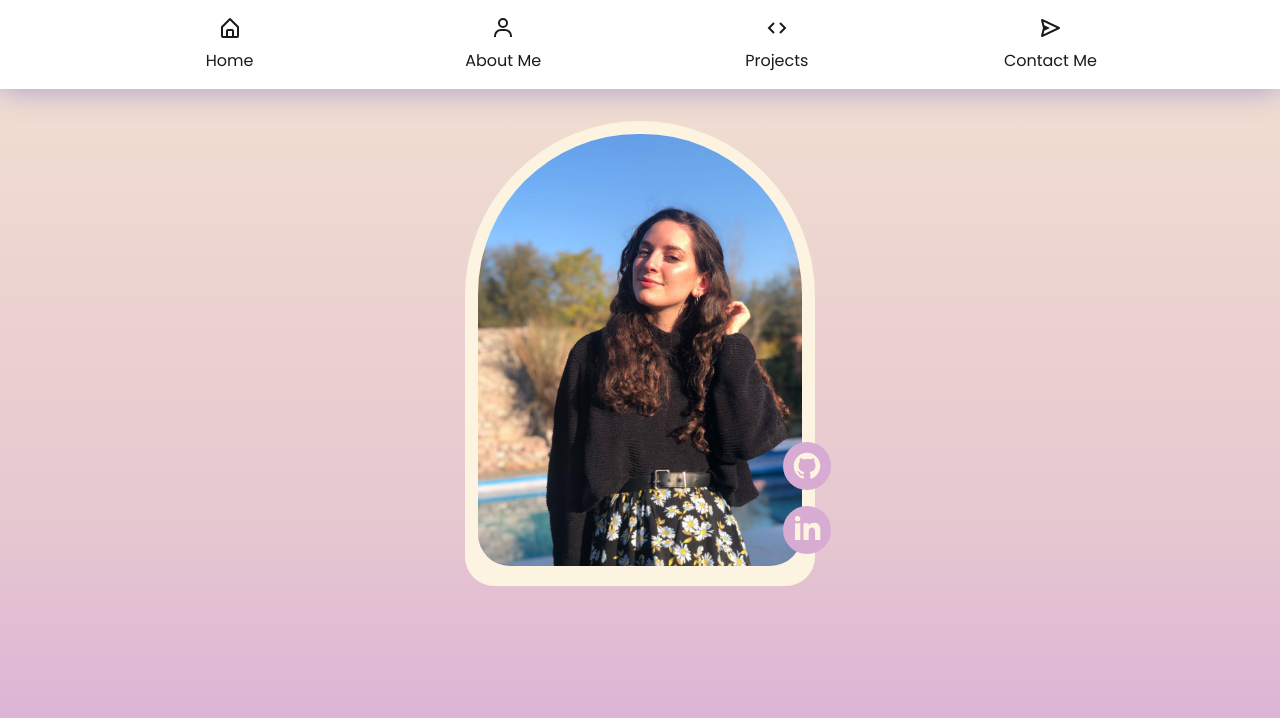
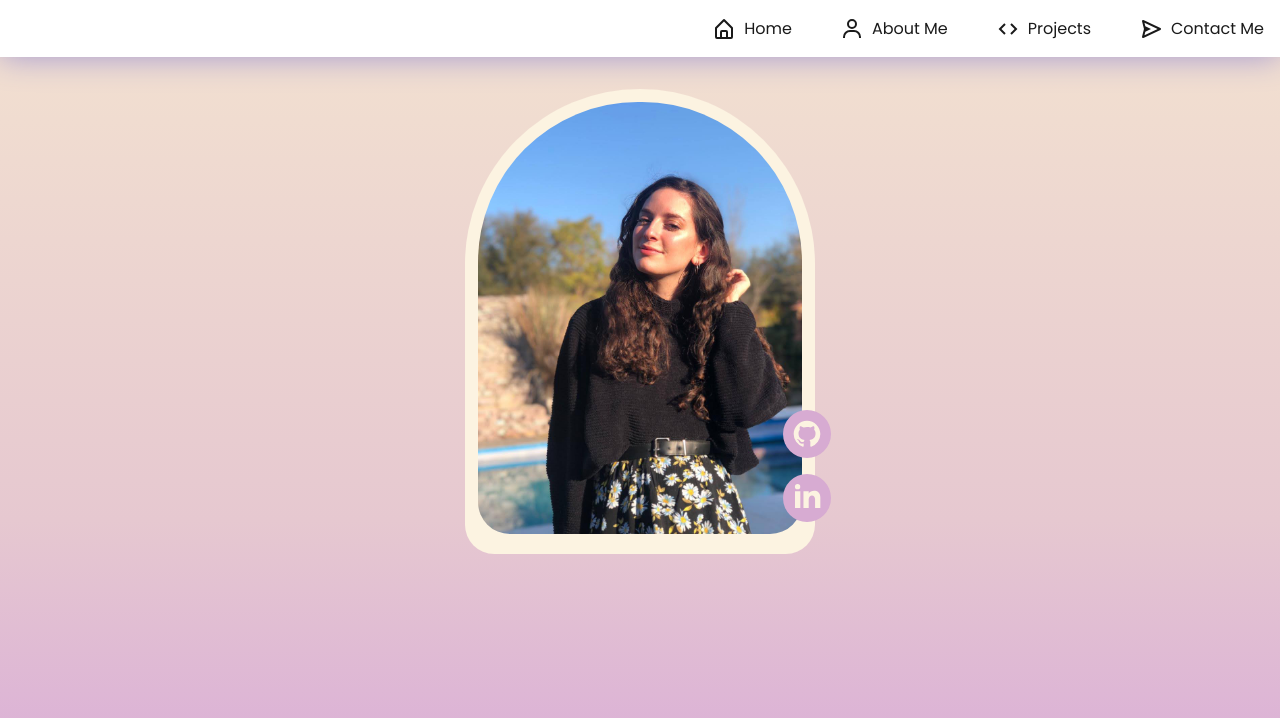
Before and after one commit to lupilp/Portfolio-Lourdes-Lopez-Pepa, a React (Vite) app: page / in a window 1280 px wide. Shown: the top 718 px of the page. Built offline with nearby package versions, Linux system fonts and the light colour scheme.

Commit message:
nav responsive

```diff
--- a/src/Styles/Nav.module.css
+++ b/src/Styles/Nav.module.css
@@ -57,7 +57,7 @@
 }
 
 .navItem:hover {
-  color: blueviolet;
+  color: #d7acd1;
   cursor: pointer;
 }
 
@@ -69,15 +69,18 @@
   gap: 0.5rem;
 }
 
-@media (min-width: 500px) {
+@media (min-width: 583px) {
   .navContenedor {
     position: static;
     border-radius: 0;
     padding: 1rem;
+    display: flex;
+    justify-content: flex-end;
   }
 
   .navItem {
-    width: 20%;
+    width: fit-content;
+    flex-direction: row;
   }
 
   .buttonClose {
@@ -86,5 +89,6 @@
 
   .navLista {
     height: fit-content;
+    gap: 3rem;
   }
 }
```
